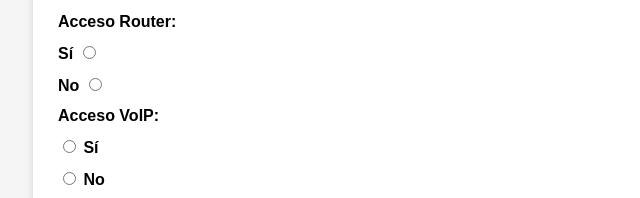
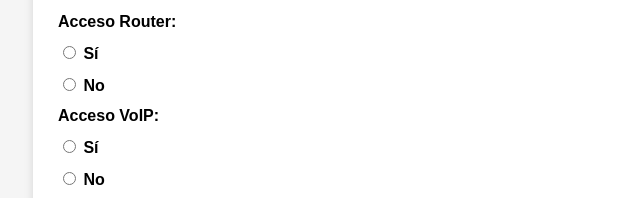
Before and after one commit to mcuiche/formularios-hub, a plain HTML site: page wireless.html in a window 1280 px wide. Shown: the part 553-751 px from the top of the page, 282-922 px from the left. Drawn offline with Linux system fonts and the light colour scheme.

Commit message:
Update wireless.html

```diff
--- a/wireless.html
+++ b/wireless.html
@@ -44,12 +44,8 @@
       <div class="form-input">
         <label>Acceso Router:</label>
         <div class="radio-group">
-          <label> Sí
-            <input type="radio" name="acceso_router" value="Sí">
-          </label>
-          <label> No
-            <input type="radio" name="acceso_router" value="No">
-          </label>
+          <label><input type="radio" name="acceso_router" value="Sí"> Sí</label>
+          <label><input type="radio" name="acceso_router" value="No"> No</label>
         </div>
       </div>
 
```
